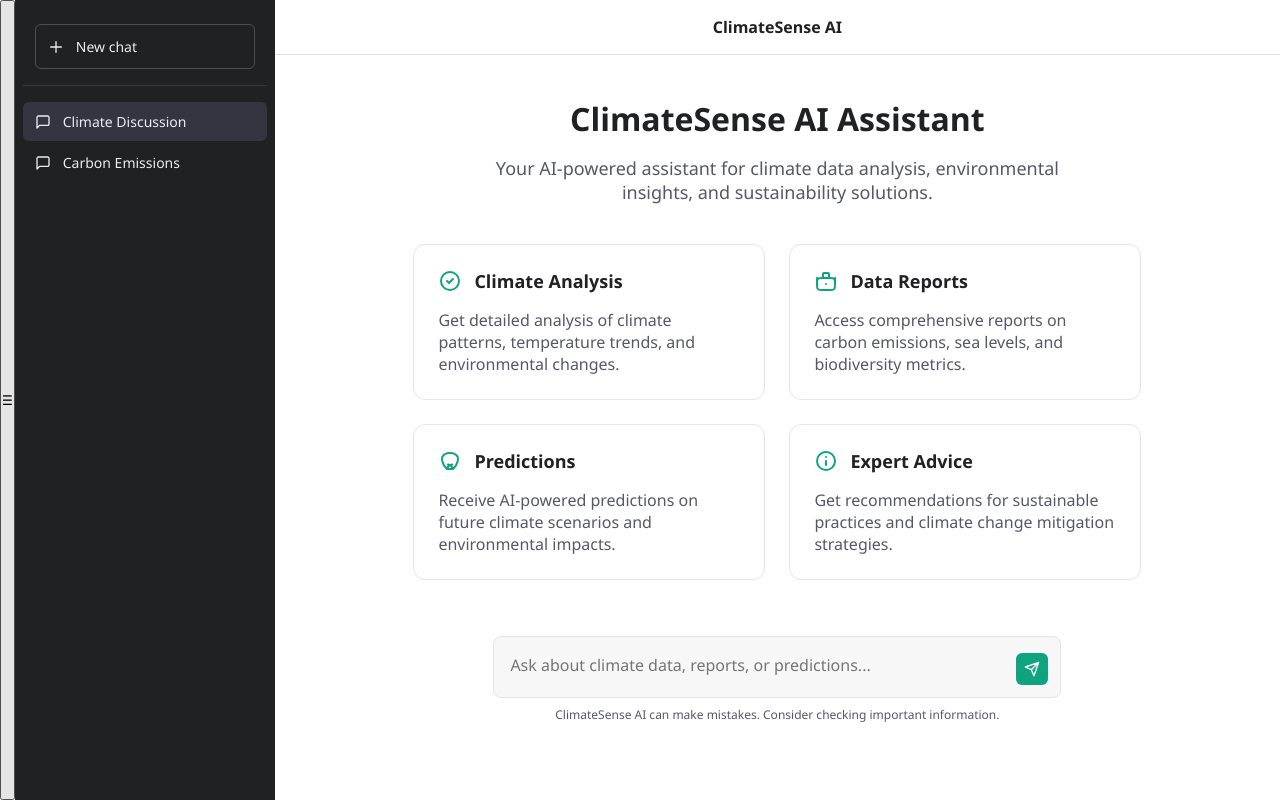
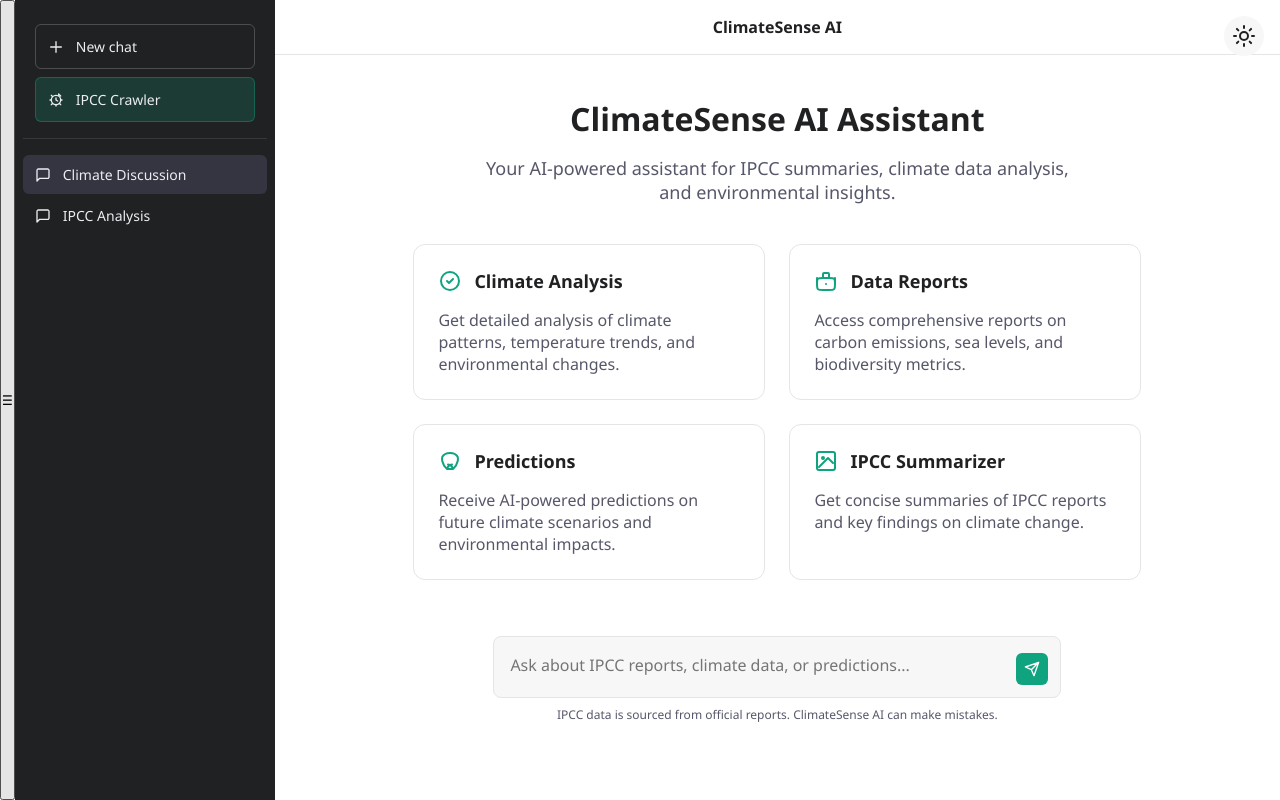
Before and after one commit to Anaboh/climatesense-a1, a plain HTML site: page templates/index.html in a window 1280 px wide. Drawn offline with Linux system fonts and the light colour scheme.

Commit message:
Update index.html

```diff
--- a/templates/index.html
+++ b/templates/index.html
@@ -5,12 +5,26 @@
     <link rel="icon" href="/static/favicon.ico">
     <link rel="stylesheet" href="/static/styles.css">
     <meta name="viewport" content="width=device-width, initial-scale=1">
-    <style>
-        /* Add any additional styles here */
-    </style>
 </head>
 <body>
     <button class="mobile-menu-btn" id="mobile-menu-btn">☰</button>
+
+    <div class="theme-toggle" id="theme-toggle">
+        <svg id="light-icon" viewBox="0 0 24 24" fill="none" xmlns="http://www.w3.org/2000/svg">
+            <path d="M12 16C14.2091 16 16 14.2091 16 12C16 9.79086 14.2091 8 12 8C9.79086 8 8 9.79086 8 12C8 14.2091 9.79086 16 12 16Z" stroke="currentColor" stroke-width="2" stroke-linecap="round" stroke-linejoin="round"/>
+            <path d="M12 2V4" stroke="currentColor" stroke-width="2" stroke-linecap="round" stroke-linejoin="round"/>
+            <path d="M12 20V22" stroke="currentColor" stroke-width="2" stroke-linecap="round" stroke-linejoin="round"/>
+            <path d="M4.93 4.93L6.34 6.34" stroke="currentColor" stroke-width="2" stroke-linecap="round" stroke-linejoin="round"/>
+            <path d="M17.66 17.66L19.07 19.07" stroke="currentColor" stroke-width="2" stroke-linecap="round" stroke-linejoin="round"/>
+            <path d="M2 12H4" stroke="currentColor" stroke-width="2" stroke-linecap="round" stroke-linejoin="round"/>
+            <path d="M20 12H22" stroke="currentColor" stroke-width="2" stroke-linecap="round" stroke-linejoin="round"/>
+            <path d="M6.34 17.66L4.93 19.07" stroke="currentColor" stroke-width="2" stroke-linecap="round" stroke-linejoin="round"/>
+            <path d="M19.07 4.93L17.66 6.34" stroke="currentColor" stroke-width="2" stroke-linecap="round" stroke-linejoin="round"/>
+        </svg>
+        <svg id="dark-icon" viewBox="0 0 24 24" fill="none" xmlns="http://www.w3.org/2000/svg" style="display: none;">
+            <path d="M21 12.79A9 9 0 1 1 11.21 3 7 7 0 0 0 21 12.79z" stroke="currentColor" stroke-width="2" stroke-linecap="round" stroke-linejoin="round"/>
+        </svg>
+    </div>
 
     <div class="sidebar" id="sidebar">
         <div class="sidebar-header">
@@ -19,6 +33,14 @@
                     <path d="M12 4V20M4 12H20" stroke="currentColor" stroke-width="2" stroke-linecap="round"/>
                 </svg>
                 New chat
+            </button>
+            <button class="ipcc-crawler-btn" onclick="startIPCCCrawler()">
+                <svg width="16" height="16" viewBox="0 0 24 24" fill="none" xmlns="http://www.w3.org/2000/svg">
+                    <path d="M12 19C15.866 19 19 15.866 19 12C19 8.13401 15.866 5 12 5C8.13401 5 5 8.13401 5 12C5 15.866 8.13401 19 12 19Z" stroke="currentColor" stroke-width="2" stroke-linecap="round" stroke-linejoin="round"/>
+                    <path d="M12 9V12L14.5 13.5" stroke="currentColor" stroke-width="2" stroke-linecap="round" stroke-linejoin="round"/>
+                    <path d="M16 5V3M19 6L17 4M21 12H19M19 19L17 17M12 21V19M7 17L5 19M3 12H5M7 7L5 5" stroke="currentColor" stroke-width="2" stroke-linecap="round" stroke-linejoin="round"/>
+                </svg>
+                IPCC Crawler
             </button>
         </div>
 
@@ -34,7 +56,7 @@
                     <svg width="16" height="16" viewBox="0 0 24 24" fill="none" xmlns="http://www.w3.org/2000/svg">
                         <path d="M21 15C21 15.5304 20.7893 16.0391 20.4142 16.4142C20.0391 16.7893 19.5304 17 19 17H7L3 21V5C3 4.46957 3.21071 3.96086 3.58579 3.58579C3.96086 3.21071 4.46957 3 5 3H19C19.5304 3 20.0391 3.21071 20.4142 3.58579C20.7893 3.96086 21 4.46957 21 5V15Z" stroke="currentColor" stroke-width="2" stroke-linecap="round" stroke-linejoin="round"/>
                     </svg>
-                    <span>Carbon Emissions</span>
+                    <span>IPCC Analysis</span>
                 </div>
             </div>
         </div>
@@ -49,7 +71,7 @@
             <!-- Welcome screen -->
             <div class="welcome-container" id="welcome-container">
                 <h1 class="welcome-title">ClimateSense AI Assistant</h1>
-                <p class="welcome-subtitle">Your AI-powered assistant for climate data analysis, environmental insights, and sustainability solutions.</p>
+                <p class="welcome-subtitle">Your AI-powered assistant for IPCC summaries, climate data analysis, and environmental insights.</p>
 
                 <div class="features-grid">
                     <div class="feature-card">
@@ -87,12 +109,13 @@
                     <div class="feature-card">
                         <h3>
                             <svg width="24" height="24" viewBox="0 0 24 24" fill="none" xmlns="http://www.w3.org/2000/svg">
-                                <path d="M21 12C21 16.9706 16.9706 21 12 21C7.02944 21 3 16.9706 3 12C3 7.02944 7.02944 3 12 3C16.9706 3 21 7.02944 21 12Z" stroke="#10a37f" stroke-width="2"/>
-                                <path d="M12 16V12M12 8H12.01" stroke="#10a37f" stroke-width="2" stroke-linecap="round"/>
+                                <path d="M19 3H5C3.89543 3 3 3.89543 3 5V19C3 20.1046 3.89543 21 5 21H19C20.1046 21 21 20.1046 21 19V5C21 3.89543 20.1046 3 19 3Z" stroke="#10a37f" stroke-width="2" stroke-linecap="round" stroke-linejoin="round"/>
+                                <path d="M9 10C9.55228 10 10 9.55228 10 9C10 8.44772 9.55228 8 9 8C8.44772 8 8 8.44772 8 9C8 9.55228 8.44772 10 9 10Z" stroke="#10a37f" stroke-width="2" stroke-linecap="round" stroke-linejoin="round"/>
+                                <path d="M19 14L14 9L5 18" stroke="#10a37f" stroke-width="2" stroke-linecap="round" stroke-linejoin="round"/>
                             </svg>
-                            Expert Advice
+                            IPCC Summarizer
                         </h3>
-                        <p>Get recommendations for sustainable practices and climate change mitigation strategies.</p>
+                        <p>Get concise summaries of IPCC reports and key findings on climate change.</p>
                     </div>
                 </div>
 
@@ -100,7 +123,7 @@
                     <div class="input-area">
                         <textarea
                             id="welcome-input"
-                            placeholder="Ask about climate data, reports, or predictions..."
+                            placeholder="Ask about IPCC reports, climate data, or predictions..."
                             rows="1"
                         ></textarea>
                         <button onclick="sendMessageFromWelcome()">
@@ -110,7 +133,7 @@
                         </button>
                     </div>
                     <div class="input-footer">
-                        ClimateSense AI can make mistakes. Consider checking important information.
+                        IPCC data is sourced from official reports. ClimateSense AI can make mistakes.
                     </div>
                 </div>
             </div>
@@ -127,6 +150,13 @@
                     oninput="autoResize(this)"
                     onkeydown="if(event.key === 'Enter' && !event.shiftKey) { event.preventDefault(); sendMessage(); }"
                 ></textarea>
+                <div class="ipcc-crawler-chat-btn" title="Run IPCC Crawler" onclick="startIPCCCrawler()">
+                    <svg width="16" height="16" viewBox="0 0 24 24" fill="none" xmlns="http://www.w3.org/2000/svg">
+                        <path d="M12 19C15.866 19 19 15.866 19 12C19 8.13401 15.866 5 12 5C8.13401 5 5 8.13401 5 12C5 15.866 8.13401 19 12 19Z" stroke="currentColor" stroke-width="2" stroke-linecap="round" stroke-linejoin="round"/>
+                        <path d="M12 9V12L14.5 13.5" stroke="currentColor" stroke-width="2" stroke-linecap="round" stroke-linejoin="round"/>
+                        <path d="M16 5V3M19 6L17 4M21 12H19M19 19L17 17M12 21V19M7 17L5 19M3 12H5M7 7L5 5" stroke="currentColor" stroke-width="2" stroke-linecap="round" stroke-linejoin="round"/>
+                    </svg>
+                </div>
                 <button id="send-button" onclick="sendMessage()">
                     <svg width="16" height="16" viewBox="0 0 24 24" fill="none" xmlns="http://www.w3.org/2000/svg">
                         <path d="M22 2L11 13M22 2L15 22L11 13L2 9L22 2Z" stroke="white" stroke-width="2" stroke-linecap="round" stroke-linejoin="round"/>
@@ -134,7 +164,7 @@
                 </button>
             </div>
             <div class="input-footer">
-                ClimateSense AI can make mistakes. Consider checking important information.
+                IPCC data is sourced from official reports. ClimateSense AI can make mistakes.
             </div>
         </div>
     </div>
@@ -145,15 +175,40 @@
             document.getElementById('sidebar').classList.toggle('open');
         });
 
-        // Set welcome message timestamp
-        document.getElementById('welcome-time').textContent = getCurrentTime();
+        // Theme toggle
+        const themeToggle = document.getElementById('theme-toggle');
+        const lightIcon = document.getElementById('light-icon');
+        const darkIcon = document.getElementById('dark-icon');
+
+        // Check for saved theme preference
+        if (localStorage.getItem('theme') === 'dark') {
+            document.body.classList.add('dark-mode');
+            lightIcon.style.display = 'none';
+            darkIcon.style.display = 'block';
+        } else {
+            lightIcon.style.display = 'block';
+            darkIcon.style.display = 'none';
+        }
+
+        themeToggle.addEventListener('click', function() {
+            document.body.classList.toggle('dark-mode');
+
+            if (document.body.classList.contains('dark-mode')) {
+                lightIcon.style.display = 'none';
+                darkIcon.style.display = 'block';
+                localStorage.setItem('theme', 'dark');
+            } else {
+                lightIcon.style.display = 'block';
+                darkIcon.style.display = 'none';
+                localStorage.setItem('theme', 'light');
+            }
+        });
 
         // Auto-resize textarea
         function autoResize(textarea) {
             textarea.style.height = 'auto';
             textarea.style.height = (textarea.scrollHeight) + 'px';
 
-            // Limit max height
             if (textarea.scrollHeight > 200) {
                 textarea.style.overflowY = 'auto';
             } else {
@@ -167,12 +222,6 @@
             container.scrollTop = container.scrollHeight;
         }
 
-        // Get formatted time
-        function getCurrentTime() {
-            const now = new Date();
-            return now.toLocaleTimeString([], {hour: '2-digit', minute:'2-digit'});
-        }
-
         // Add message to chat
         function addMessage(sender, text) {
             // Hide welcome screen if visible
@@ -183,7 +232,7 @@
             }
 
             const container = document.getElementById('chat-container');
-            const timestamp = getCurrentTime();
+            const timestamp = new Date().toLocaleTimeString([], {hour: '2-digit', minute:'2-digit'});
 
             const messageDiv = document.createElement('div');
             messageDiv.className = `message ${sender}`;
@@ -211,7 +260,7 @@
 
             // Simulate AI response
             setTimeout(() => {
-                addMessage('ai', "Hello! I'm ClimateSense AI, your assistant for climate data analysis. How can I help you today?");
+                addMessage('ai', "Hello! I'm ClimateSense AI, your assistant for IPCC summaries and climate data analysis. How can I help you today?");
             }, 1000);
         }
 
@@ -259,6 +308,20 @@
             }
         }
 
+        // Start IPCC crawler
+        async function startIPCCCrawler() {
+            try {
+                const response = await fetch('/crawl-ipcc', {
+                    method: 'POST'
+                });
+                const result = await response.json();
+                addMessage('ai', `IPCC crawler started: ${result.status}. This may take a few minutes...`);
+            } catch (error) {
+                addMessage('ai', 'Failed to start IPCC crawler.');
+                console.error('Error:', error);
+            }
+        }
+
         // Start a new chat
         function newChat() {
             document.getElementById('chat-container').innerHTML = '';
```
